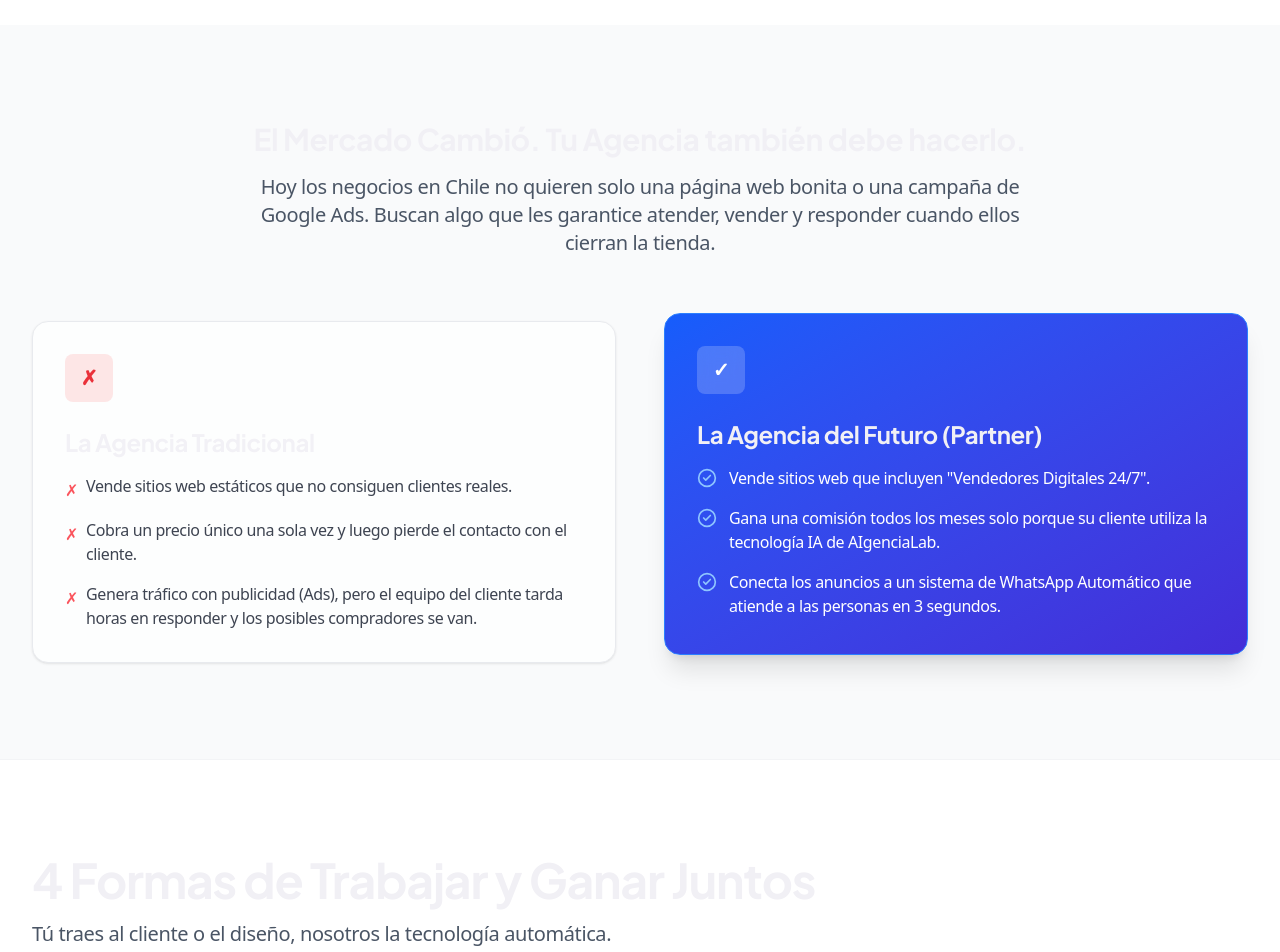
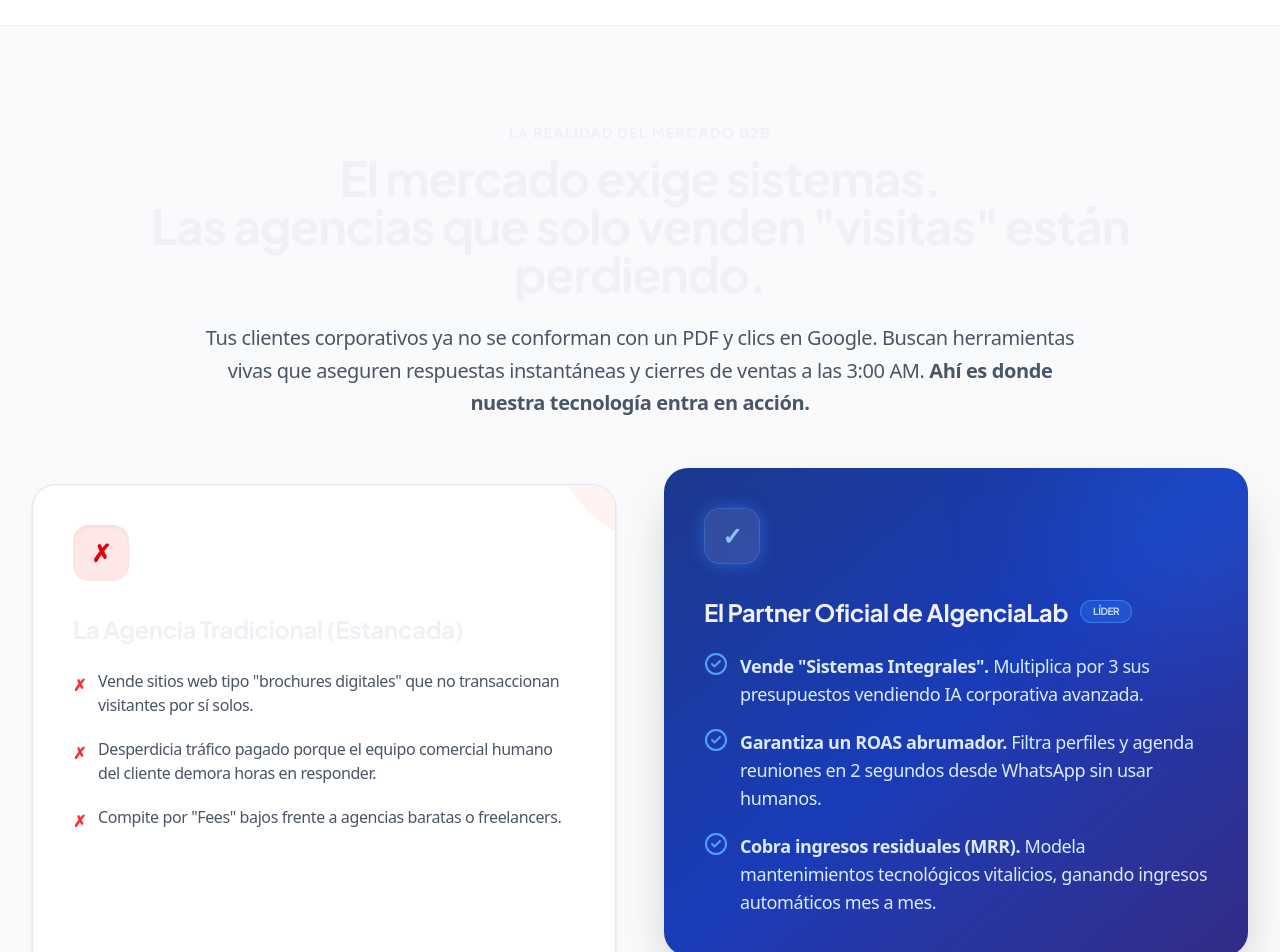
Before and after one commit to zubl1n/aigencialab-bots, a Next.js app in the folder aigencialab/: page /partners in a window 1280 px wide. Shown: the part 1240-2192 px from the top of the page. Built offline with nearby package versions, Linux system fonts and the light colour scheme; no server answers.

Commit message:
feat(ui): refine B2B b2b partnership layout & emphasize custom deals and meetings

```diff
--- a/aigencialab/src/app/partners/page.tsx
+++ b/aigencialab/src/app/partners/page.tsx
@@ -88,35 +88,38 @@
       </section>
 
       {/* The Problem / Solution */}
-      <section className="py-24 bg-gray-50">
+      <section className="py-24 bg-gray-50 border-t border-gray-100">
         <div className="max-w-7xl mx-auto px-4 sm:px-6 lg:px-8">
           <div className="text-center mb-16">
-            <h2 className="text-3xl font-bold text-gray-900">El Mercado Cambió. Tu Agencia también debe hacerlo.</h2>
-            <p className="mt-4 text-xl text-gray-600 max-w-3xl mx-auto">
-              Hoy los negocios en Chile no quieren solo una página web bonita o una campaña de Google Ads. Buscan algo que les garantice atender, vender y responder cuando ellos cierran la tienda.
+            <h2 className="text-sm uppercase tracking-widest text-blue-600 font-bold mb-3">La Realidad del Mercado B2B</h2>
+            <h3 className="text-4xl md:text-5xl font-extrabold text-gray-900 tracking-tight">El mercado exige sistemas.<br/>Las agencias que solo venden "visitas" están perdiendo.</h3>
+            <p className="mt-6 text-xl text-gray-600 max-w-4xl mx-auto leading-relaxed">
+              Tus clientes corporativos ya no se conforman con un PDF y clics en Google. Buscan herramientas vivas que aseguren respuestas instantáneas y cierres de ventas a las 3:00 AM. <strong>Ahí es donde nuestra tecnología entra en acción.</strong>
             </p>
           </div>
 
           <div className="grid md:grid-cols-2 gap-8 lg:gap-12 items-stretch">
             {/* Traditional Agency */}
-            <div className="bg-white p-8 rounded-2xl border border-gray-200 shadow-sm opacity-80">
-              <div className="w-12 h-12 bg-red-100 rounded-lg flex items-center justify-center text-red-600 mb-6 font-bold text-xl">✗</div>
-              <h3 className="text-2xl font-bold text-gray-900 mb-4">La Agencia Tradicional</h3>
-              <ul className="space-y-4">
-                <li className="flex items-start"><span className="text-red-500 mr-2 mt-1">✗</span> Vende sitios web estáticos que no consiguen clientes reales.</li>
-                <li className="flex items-start"><span className="text-red-500 mr-2 mt-1">✗</span> Cobra un precio único una sola vez y luego pierde el contacto con el cliente.</li>
-                <li className="flex items-start"><span className="text-red-500 mr-2 mt-1">✗</span> Genera tráfico con publicidad (Ads), pero el equipo del cliente tarda horas en responder y los posibles compradores se van.</li>
+            <div className="bg-white p-10 rounded-3xl border border-gray-200 shadow-sm relative overflow-hidden group hover:shadow-lg transition-all">
+              <div className="absolute top-0 right-0 w-32 h-32 bg-red-50 rounded-bl-full -mr-16 -mt-16 transition-transform group-hover:scale-110"></div>
+              <div className="w-14 h-14 bg-red-100/80 rounded-2xl flex items-center justify-center text-red-600 mb-8 font-bold text-2xl relative z-10 shadow-inner">✗</div>
+              <h4 className="text-2xl font-black text-gray-900 mb-6 relative z-10">La Agencia Tradicional (Estancada)</h4>
+              <ul className="space-y-5 relative z-10 text-gray-600">
+                <li className="flex items-start"><span className="text-red-500 mr-3 mt-1 font-bold">✗</span> Vende sitios web tipo "brochures digitales" que no transaccionan visitantes por sí solos.</li>
+                <li className="flex items-start"><span className="text-red-500 mr-3 mt-1 font-bold">✗</span> Desperdicia tráfico pagado porque el equipo comercial humano del cliente demora horas en responder.</li>
+                <li className="flex items-start"><span className="text-red-500 mr-3 mt-1 font-bold">✗</span> Compite por "Fees" bajos frente a agencias baratas o freelancers.</li>
               </ul>
             </div>
 
             {/* AIgencia Partner */}
-            <div className="bg-gradient-to-br from-blue-600 to-indigo-700 p-8 rounded-2xl border border-blue-500 shadow-xl text-white transform md:-translate-y-2">
-              <div className="w-12 h-12 bg-white/20 rounded-lg flex items-center justify-center text-white mb-6 font-bold text-xl backdrop-blur-sm">✓</div>
-              <h3 className="text-2xl font-bold text-white mb-4">La Agencia del Futuro (Partner)</h3>
-              <ul className="space-y-4">
-                <li className="flex items-start"><CheckCircle2 className="text-blue-300 w-5 h-5 mr-3 mt-0.5 flex-shrink-0" /> Vende sitios web que incluyen "Vendedores Digitales 24/7".</li>
-                <li className="flex items-start"><CheckCircle2 className="text-blue-300 w-5 h-5 mr-3 mt-0.5 flex-shrink-0" /> Gana una comisión todos los meses solo porque su cliente utiliza la tecnología IA de AIgenciaLab.</li>
-                <li className="flex items-start"><CheckCircle2 className="text-blue-300 w-5 h-5 mr-3 mt-0.5 flex-shrink-0" /> Conecta los anuncios a un sistema de WhatsApp Automático que atiende a las personas en 3 segundos.</li>
+            <div className="bg-gradient-to-br from-blue-900 via-blue-800 to-indigo-900 p-10 rounded-3xl shadow-2xl text-white transform md:-translate-y-4 relative overflow-hidden group hover:shadow-[0_0_50px_rgba(59,130,246,0.4)] transition-all duration-500">
+              <div className="absolute top-0 right-0 w-64 h-64 bg-blue-500/20 rounded-full blur-3xl -mr-20 -mt-20"></div>
+              <div className="w-14 h-14 bg-white/10 rounded-2xl flex items-center justify-center text-blue-300 mb-8 font-bold text-2xl relative z-10 border border-blue-400/30 backdrop-blur-md shadow-[0_0_15px_rgba(59,130,246,0.5)]">✓</div>
+              <h4 className="text-2xl font-black text-white mb-6 relative z-10 flex items-center">El Partner Oficial de AIgenciaLab <span className="ml-3 bg-blue-500/30 text-blue-200 text-[10px] uppercase font-bold px-3 py-1 rounded-full border border-blue-400/50">Líder</span></h4>
+              <ul className="space-y-5 relative z-10 text-blue-100">
+                <li className="flex items-start"><CheckCircle2 className="text-blue-400 w-6 h-6 mr-3 flex-shrink-0" /> <span className="font-medium text-lg"><strong>Vende "Sistemas Integrales".</strong> Multiplica por 3 sus presupuestos vendiendo IA corporativa avanzada.</span></li>
+                <li className="flex items-start"><CheckCircle2 className="text-blue-400 w-6 h-6 mr-3 flex-shrink-0" /> <span className="font-medium text-lg"><strong>Garantiza un ROAS abrumador.</strong> Filtra perfiles y agenda reuniones en 2 segundos desde WhatsApp sin usar humanos.</span></li>
+                <li className="flex items-start"><CheckCircle2 className="text-blue-400 w-6 h-6 mr-3 flex-shrink-0" /> <span className="font-medium text-lg"><strong>Cobra ingresos residuales (MRR).</strong> Modela mantenimientos tecnológicos vitalicios, ganando ingresos automáticos mes a mes.</span></li>
               </ul>
             </div>
           </div>
@@ -126,9 +129,10 @@
       {/* Escenarios de Colaboración */}
       <section id="escenarios" className="py-24 bg-white border-y border-gray-100">
         <div className="max-w-7xl mx-auto px-4 sm:px-6 lg:px-8">
-          <div className="mb-16">
-            <h2 className="text-3xl md:text-5xl font-bold text-gray-900 tracking-tight">4 Formas de Trabajar y Ganar Juntos</h2>
-            <p className="mt-4 text-xl text-gray-600 max-w-3xl">Tú traes al cliente o el diseño, nosotros la tecnología automática.</p>
+          <div className="mb-16 text-center">
+            <h2 className="text-sm uppercase tracking-widest text-blue-600 font-bold mb-3">Tus Posibilidades Económicas</h2>
+            <h3 className="text-4xl md:text-5xl font-extrabold text-gray-900 tracking-tight">4 Rutas de Partnership Demostradas</h3>
+            <p className="mt-6 text-xl text-gray-600 max-w-3xl mx-auto">Toda agencia tiene un ADN distinto y todo acuerdo debe fluir naturalmente. Hemos mapeado cuatro infraestructuras de asociación. Tú pones tu especialidad, nosotros el brazo tecnológico pesado.</p>
           </div>
 
           <div className="space-y-6">
@@ -148,7 +152,7 @@
                     <div className="w-20 h-20 bg-blue-50/80 ring-1 ring-blue-100 text-blue-600 rounded-2xl flex items-center justify-center mb-6 shadow-inner transform group-hover:scale-110 transition-transform duration-500">
                       <BarChart className="w-10 h-10"/>
                     </div>
-                    <h3 className="text-3xl font-extrabold text-gray-900 tracking-tight leading-tight">Agencias SEO & Marketing Integral</h3>
+                    <h3 className="text-3xl font-extrabold text-gray-900 tracking-tight leading-tight">Alianza Estratégica: Agencias SEO y Digitales 360</h3>
                     <div className="flex gap-2 mt-3">
                        <span className="bg-green-100 text-green-700 text-[10px] font-bold px-2 py-1 rounded uppercase tracking-wider">Cero Código</span>
                        <span className="bg-purple-100 text-purple-700 text-[10px] font-bold px-2 py-1 rounded uppercase tracking-wider">Alta Retención</span>
@@ -218,7 +222,7 @@
                     <div className="w-20 h-20 bg-gray-50 ring-1 ring-gray-200 text-gray-900 rounded-2xl flex items-center justify-center mb-6 shadow-sm transform group-hover:rotate-3 transition-transform duration-500">
                       <LayoutDashboard className="w-10 h-10"/>
                     </div>
-                    <h3 className="text-3xl font-extrabold text-gray-900 tracking-tight leading-tight">Diseñadores de Sitios (WordPress, Wix, Framer)</h3>
+                    <h3 className="text-3xl font-extrabold text-gray-900 tracking-tight leading-tight">Alianza Productiva: Agencias de Desarrollo y UX/UI</h3>
                     <div className="flex gap-2 mt-3">
                        <span className="bg-blue-100 text-blue-800 text-[10px] font-bold px-2 py-1 rounded uppercase tracking-wider">1 Línea de Código</span>
                     </div>
@@ -286,7 +290,7 @@
                     <div className="w-20 h-20 bg-indigo-50 ring-1 ring-indigo-100 text-indigo-600 rounded-2xl flex items-center justify-center mb-6 shadow-sm transform group-hover:-translate-y-2 transition-transform duration-500">
                       <Bot className="w-10 h-10"/>
                     </div>
-                    <h3 className="text-3xl font-extrabold text-gray-900 tracking-tight leading-tight">Agencias de Tiendas Online (Shopify, WooCommerce)</h3>
+                    <h3 className="text-3xl font-extrabold text-gray-900 tracking-tight leading-tight">Alianza Conversión: Especialistas en E-Commerce</h3>
                     <div className="flex gap-2 mt-3">
                        <span className="bg-red-100/80 border border-red-200 text-red-700 text-[10px] font-bold px-2 py-1 rounded uppercase tracking-wider">Antirrebote de Carrito</span>
                     </div>
@@ -354,7 +358,7 @@
                     <div className="w-20 h-20 bg-teal-900/50 ring-1 ring-teal-500/50 text-teal-400 rounded-2xl flex items-center justify-center mb-6 shadow-[0_0_30px_rgba(45,212,191,0.3)] transform group-hover:scale-105 transition-transform duration-500">
                       <Zap className="w-10 h-10"/>
                     </div>
-                    <h3 className="text-3xl font-extrabold text-white tracking-tight leading-tight">Agencias Performance, Pauta & Meta Ads</h3>
+                    <h3 className="text-3xl font-extrabold text-white tracking-tight leading-tight">Alianza Performance: Traffickers, Meta & Google Ads</h3>
                     <div className="flex gap-2 mt-3">
                        <span className="bg-red-500/20 border border-red-500/50 text-red-400 text-[10px] font-bold px-2 py-1 rounded uppercase tracking-wider">Acaba la Fuga del ROAS</span>
                     </div>
@@ -411,6 +415,25 @@
             </div>
 
           </div>
+
+          {/* El puente: Todo es conversable */}
+          <div className="mt-20 bg-gradient-to-b from-gray-50 to-white border border-gray-200 rounded-3xl p-8 md:p-14 text-center max-w-5xl mx-auto shadow-2xl relative overflow-hidden group hover:border-blue-300 transition-colors">
+            <div className="absolute top-0 left-0 w-full h-2 bg-gradient-to-r from-blue-600 via-indigo-600 to-purple-600 group-hover:h-3 transition-all duration-300"></div>
+            <div className="flex justify-center mb-6">
+              <div className="w-16 h-16 bg-blue-100 rounded-full flex items-center justify-center border-4 border-white shadow-lg">
+                <CheckCircle2 className="w-8 h-8 text-blue-600"/>
+              </div>
+            </div>
+            <h4 className="text-3xl font-extrabold text-gray-900 mb-4 tracking-tight">¿Tienes otra estructura comercial o volumen masivo?</h4>
+            <div className="w-24 h-1 bg-blue-200 mx-auto mb-6 rounded-full"></div>
+            <p className="text-xl text-gray-600 mb-8 max-w-3xl mx-auto leading-relaxed">
+              En el mercado B2B y Enterprise, ninguna talla es universal. <strong>Entendemos tu negocio.</strong> Absolutamente todos nuestros esquemas de Partnership, porcentajes, desarrollos y marcas blancas son <span className="text-blue-700 font-bold bg-blue-50 px-2 py-1 rounded">100% negociables y adaptables</span>. Si quieres proponer un modelo a la medida, nos sentamos contigo y lo construimos.
+            </p>
+            <Link href="#formulario-partner" className="bg-gray-900 hover:bg-black text-white px-10 py-4 rounded-full font-extrabold text-sm uppercase tracking-widest shadow-xl transition-all hover:scale-105 hover:shadow-2xl inline-flex items-center">
+              Agendar Reunión Ejecutiva Ahora <ArrowRight className="ml-3 w-5 h-5"/>
+            </Link>
+          </div>
+
         </div>
       </section>
 
@@ -546,12 +569,12 @@
       {/* CTA / Sandbox */}
       <section className="py-24 bg-white text-center px-4 relative">
         <div className="max-w-4xl mx-auto mb-16">
-          <div className="w-20 h-20 bg-blue-100 text-blue-600 rounded-full flex items-center justify-center mx-auto mb-8 shadow-md">
-             <Rocket className="w-10 h-10" />
+          <div className="w-24 h-24 bg-gradient-to-br from-blue-50 to-indigo-100 text-blue-600 rounded-full flex items-center justify-center mx-auto mb-8 shadow-xl border-4 border-white">
+             <Rocket className="w-12 h-12" />
           </div>
-          <h2 className="text-4xl font-extrabold text-gray-900 mb-6">Pruébalo Gratis en y veamos cómo aumentar tus ventas</h2>
-          <p className="text-xl text-gray-600 leading-relaxed text-center">
-            Para iniciar nuestra alianza, instalaremos y activaremos tu primer Agente Autónomo Pro en la propia web de tu negocio, <span className="font-bold text-gray-900">completamente gratis</span>. Comienza completando este formato y contactaremos contigo de forma directa.
+          <h2 className="text-4xl md:text-5xl font-extrabold text-gray-900 mb-6 tracking-tight">Agenda tu Sesión Estratégica de Partnership</h2>
+          <p className="text-xl text-gray-600 leading-relaxed text-center max-w-3xl mx-auto">
+            Te invitamos a formalizar. Rellena el siguiente formulario exclusivo para Agencias. Analizaremos tu perfil, agendaremos nuestra <strong>reunión de negocios en Microsoft Teams</strong>, y activaremos un Agente Autónomo VIP en tu propia web <span className="font-bold text-blue-600 bg-blue-50 px-2 py-0.5 rounded">completamente gratis</span> para que verifiques nuestra calidad.
           </p>
         </div>
 
```
